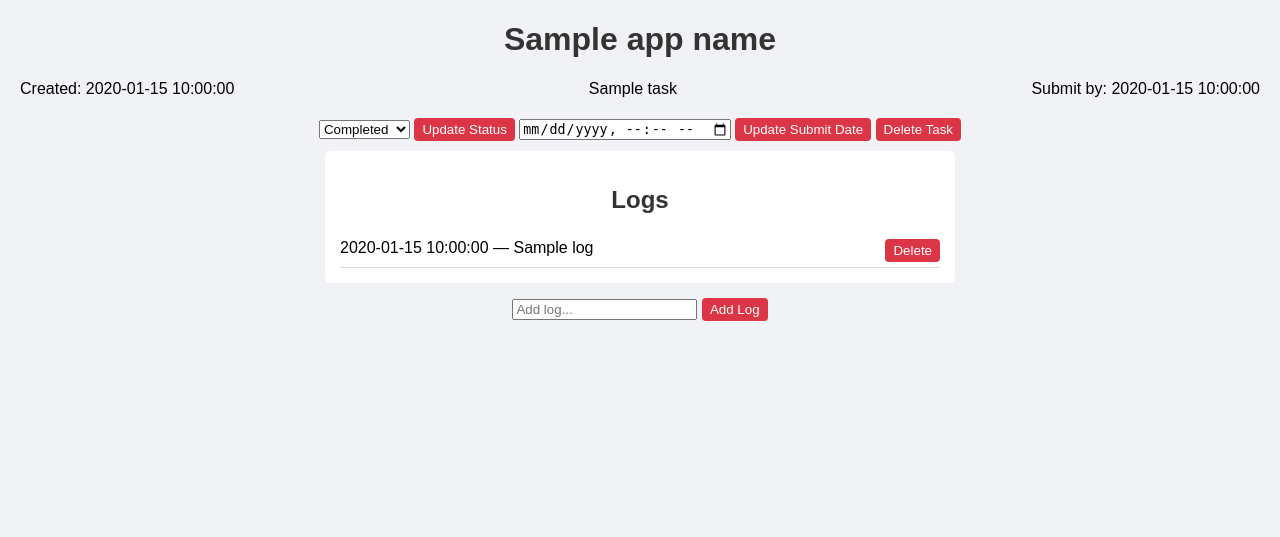
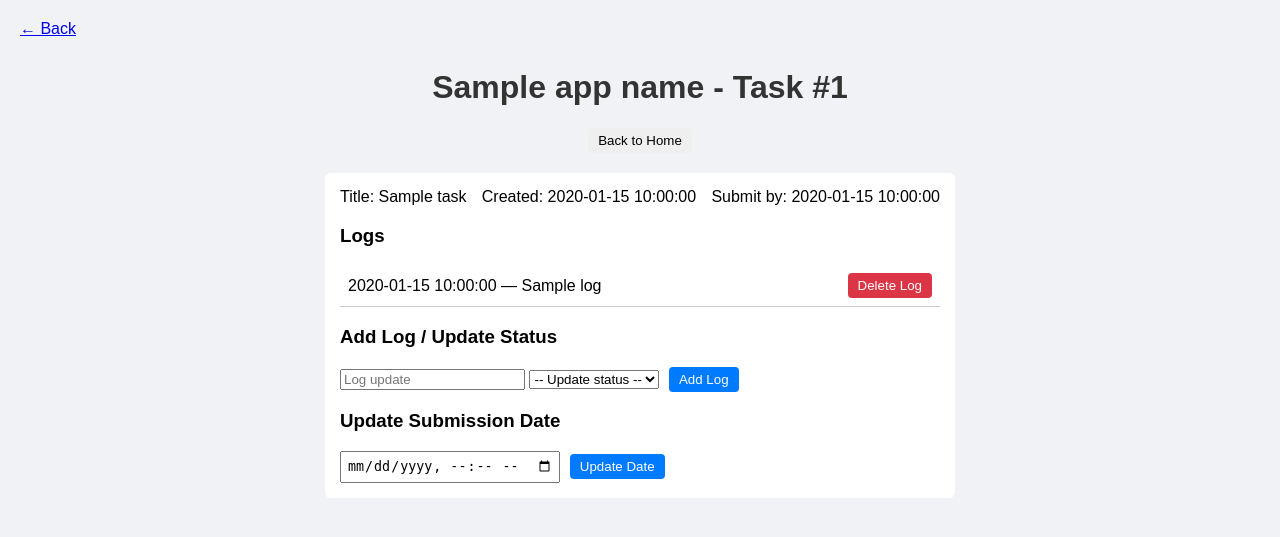
Before and after one commit to zrrgz/task-app, a Python web app: template templates/task.html in a window 1280 px wide. Shown: the top 537 px of the page. Run offline with Jinja, Linux system fonts and the light colour scheme; the template is opened without the code that fills it: most values are stand-ins (such as "Sample title", 1, 10 or a date in 2020).

Commit message:
Overwrite remote with fresh version

```diff
--- a/templates/task.html
+++ b/templates/task.html
@@ -2,67 +2,64 @@
 <html lang="en">
 <head>
 <meta charset="UTF-8">
-<title>{{ app_name }} - {{ task['title'] }}</title>
+<title>{{ app_name }} - Task #{{ task['id'] }}</title>
 <style>
-body { font-family: Arial, sans-serif; margin: 20px; background: #f0f2f5; }
-h1, h2 { text-align: center; color: #333; }
-.header { display: flex; justify-content: space-between; margin-bottom: 20px; }
-.logs { max-width: 600px; margin: auto; background: #fff; padding: 15px; border-radius: 6px; }
-.log { display: flex; justify-content: space-between; border-bottom: 1px solid #ddd; padding: 5px 0; }
-button { padding: 4px 8px; border-radius: 4px; border: none; background: #dc3545; color: white; cursor: pointer; }
-button:hover { background: #c82333; }
-form.inline { display: inline; }
+body { font-family: Arial, sans-serif; background: #f0f2f5; margin: 20px; }
+header { text-align: center; margin-bottom: 20px; }
+h1 { color: #333; }
+section { background: #fff; padding: 15px; border-radius: 6px; max-width: 600px; margin: auto; }
+.task-header { display: flex; justify-content: space-between; margin-bottom: 10px; }
+.log { padding: 8px; border-bottom: 1px solid #ccc; display: flex; justify-content: space-between; align-items: center; }
+button { padding: 5px 10px; border: none; border-radius: 4px; cursor: pointer; }
+.delete-btn { background: #dc3545; color: white; }
+.update-btn { background: #007bff; color: white; margin-left:5px; }
+input[type=datetime-local] { padding: 5px; }
 </style>
 </head>
 <body>
-<h1>{{ app_name }}</h1>
+<a href="{{ url_for('index') }}" style="margin-bottom: 10px; display:inline-block;">← Back</a>
 
-<div class="header">
+<header>
+  <h1>{{ app_name }} - Task #{{ task['id'] }}</h1>
+  <a href="{{ url_for('index') }}"><button>Back to Home</button></a>
+</header>
+<section>
+<div class="task-header">
+  <div>Title: {{ task['title'] }}</div>
   <div>Created: {{ task['created_at'] }}</div>
-  <div>{{ task['title'] }}</div>
-  <div>Submit by: {{ task['submit_at'] }}</div>
+  <div>Submit by: {{ task['submit_at'] or "N/A" }}</div>
 </div>
 
-<div style="text-align:center; margin-bottom:10px;">
-  <form action="{{ url_for('set_status', tid=task['id']) }}" method="POST" style="display:inline;">
-    <select name="status">
-      <option value="not started" {% if task['status']=='not started' %}selected{% endif %}>Not Started</option>
-      <option value="in progress" {% if task['status']=='in progress' %}selected{% endif %}>In Progress</option>
-      <option value="completed" {% if task['status']=='completed' %}selected{% endif %}>Completed</option>
-    </select>
-    <button type="submit">Update Status</button>
-  </form>
-
-  <form action="{{ url_for('update_submit_route', tid=task['id']) }}" method="POST" style="display:inline;">
-    <input type="datetime-local" name="submit_at" required>
-    <button type="submit">Update Submit Date</button>
-  </form>
-
-  <form action="{{ url_for('delete_task_route', tid=task['id']) }}" method="POST" style="display:inline;">
-    <button type="submit">Delete Task</button>
-  </form>
-</div>
-
-<div class="logs">
-  <h2>Logs</h2>
+<h3>Logs</h3>
 {% for log in logs %}
   <div class="log">
     <div>{{ log['timestamp'] }} — {{ log['log'] }}</div>
-      <form class="inline" action="{{ url_for('delete_log_route', log_id=log['id']) }}" method="POST">
-        <button type="submit">Delete</button>
+    <form action="{{ url_for('delete_log_route', log_id=log['id']) }}" method="POST">
+      <button class="delete-btn" type="submit">Delete Log</button>
     </form>
   </div>
 {% else %}
   <p>No logs yet.</p>
 {% endfor %}
-</div>
 
-<div style="max-width:600px; margin:auto; text-align:center; margin-top:15px;">
+<h3>Add Log / Update Status</h3>
 <form action="{{ url_for('add_log_route', tid=task['id']) }}" method="POST">
-    <input type="text" name="text" placeholder="Add log..." required>
-    <button type="submit">Add Log</button>
+  <input type="text" name="text" placeholder="Log update" required>
+  <select name="status">
+    <option value="">-- Update status --</option>
+    <option value="not started">Not Started</option>
+    <option value="in progress">In Progress</option>
+    <option value="completed">Completed</option>
+  </select>
+  <button class="update-btn" type="submit">Add Log</button>
 </form>
-</div>
 
+<h3>Update Submission Date</h3>
+<form action="{{ url_for('update_submit_route', tid=task['id']) }}" method="POST">
+  <input type="datetime-local" name="submit_at" required>
+  <button class="update-btn" type="submit">Update Date</button>
+</form>
+
+</section>
 </body>
 </html>
```
Also changed, not shown: app.py (+20 -0 lines), templates/create.html (+9 -3 lines), templates/index.html (+17 -17 lines). Lines whose indentation alone changed are shown as unchanged.
